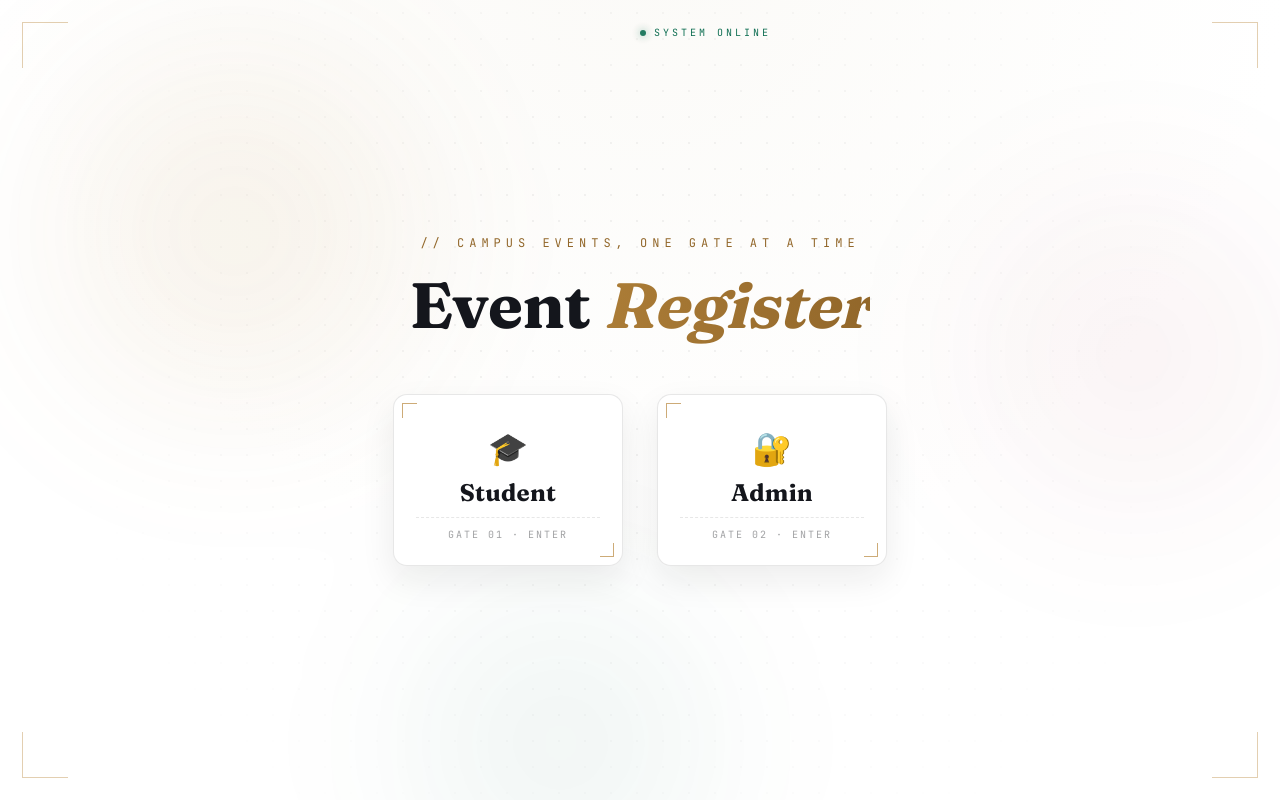
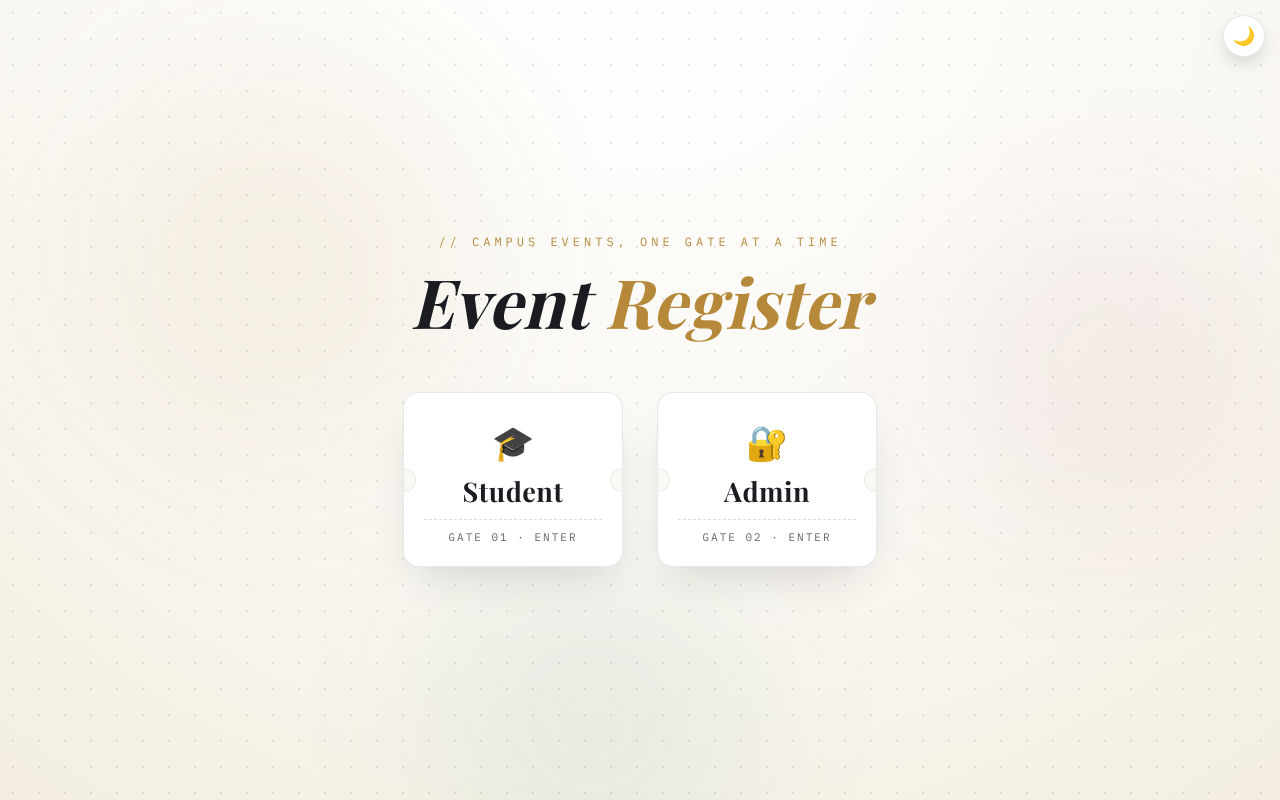
Before and after one commit to manoj614-dev/EVENT-, a website: page index.html in a window 1280 px wide. Drawn offline with nearby package versions, Linux system fonts and the light colour scheme; no server answers.

Commit message:
Update index.html

```diff
--- a/index.html
+++ b/index.html
@@ -3,27 +3,56 @@
 <head>
 <meta http-equiv="Content-Type" content="text/html; charset=UTF-8">
 <title>Event Register</title>
+<script>
+  (function(){
+    try {
+      var saved = localStorage.getItem('eventRegisterTheme');
+      var theme = saved || (window.matchMedia && window.matchMedia('(prefers-color-scheme: dark)').matches ? 'dark' : 'light');
+      if (theme === 'dark') document.documentElement.setAttribute('data-theme', 'dark');
+    } catch (e) {}
+  })();
+</script>
 <link rel="preconnect" href="https://fonts.googleapis.com">
-<link href="https://fonts.googleapis.com/css2?family=Fraunces:opsz,wght@9..144,600;9..144,700&family=Inter:wght@400;500;600;700&family=JetBrains+Mono:wght@400;500;600&display=swap" rel="stylesheet">
+<link href="https://fonts.googleapis.com/css2?family=Playfair+Display:wght@600;700&family=Work+Sans:wght@400;500;600&family=IBM+Plex+Mono:wght@400;500&display=swap" rel="stylesheet">
 <style>
   :root {
-    --bg: #FFFFFF;
-    --bg-soft: #F6F5F2;
-    --surface: rgba(255,255,255,0.7);
-    --surface-strong: #FFFFFF;
-    --ink: #14161C;
-    --ink-70: rgba(20,22,28,0.68);
-    --ink-40: rgba(20,22,28,0.4);
-    --gold: #B8873D;
-    --gold-deep: #92672A;
-    --gold-soft: rgba(184,135,61,0.14);
-    --ruby: #A6283C;
-    --emerald: #0E6E52;
-    --line: rgba(20,22,28,0.1);
+    --ink: #1B1B22;
+    --ink-deep: #0F0F14;
+    --paper: #FFFFFF;
+    --bg-hi: #FFFFFF;
+    --bg: #FAF8F3;
+    --bg-deep: #F3EEE1;
+    --gold: #B6893A;
+    --gold-light: #DCC07E;
+    --ruby: #8E2A3B;
+    --emerald: #0D6B56;
+    --ink-70: rgba(27,27,34,0.68);
+    --ink-40: rgba(27,27,34,0.4);
+    --ink-15: rgba(27,27,34,0.10);
 
-    --font-display: 'Fraunces', serif;
-    --font-body: 'Inter', sans-serif;
-    --font-mono: 'JetBrains Mono', monospace;
+    --font-display: 'Playfair Display', serif;
+    --font-body: 'Work Sans', sans-serif;
+    --font-mono: 'IBM Plex Mono', monospace;
+
+    color-scheme: light;
+  }
+
+  :root[data-theme="dark"] {
+    --ink: #F1EAD8;
+    --ink-deep: #FFFFFF;
+    --paper: #1C1C24;
+    --bg-hi: #26262E;
+    --bg: #14141C;
+    --bg-deep: #08080C;
+    --gold: #D4AF37;
+    --gold-light: #E9CE6E;
+    --ruby: #C4495C;
+    --emerald: #22A084;
+    --ink-70: rgba(241,234,216,0.7);
+    --ink-40: rgba(241,234,216,0.42);
+    --ink-15: rgba(241,234,216,0.14);
+
+    color-scheme: dark;
   }
 
   * { box-sizing: border-box; }
@@ -32,7 +61,6 @@
     font-family: var(--font-body);
     margin: 0;
     overflow: hidden;
-    background: var(--bg);
   }
 
   .home-page {
@@ -43,13 +71,46 @@
     flex-direction: column;
     align-items: center;
     justify-content: center;
-    background: radial-gradient(circle at 50% -10%, #FBFAF7 0%, var(--bg) 60%);
+    background:
+      radial-gradient(circle at 50% -10%, var(--bg-hi) 0%, var(--bg) 55%, var(--bg-deep) 100%);
+    background-size: cover;
     color: var(--ink);
     text-align: center;
     overflow: hidden;
+    transition: background .4s ease, color .35s ease;
   }
 
-  /* soft pastel aura blobs for premium depth */
+  /* ===== Theme toggle ===== */
+  .theme-toggle {
+    position: fixed;
+    top: 15px;
+    right: 15px;
+    width: 42px;
+    height: 42px;
+    border-radius: 50%;
+    border: 1px solid var(--ink-15);
+    background: var(--paper);
+    color: var(--ink);
+    cursor: pointer;
+    z-index: 999;
+    display: flex;
+    align-items: center;
+    justify-content: center;
+    font-size: 18px;
+    box-shadow: 0 8px 20px -6px rgba(0,0,0,0.25);
+    transition: transform .3s cubic-bezier(.2,.8,.3,1.2), background .35s ease, border-color .3s ease;
+  }
+
+  .theme-toggle:hover {
+    transform: scale(1.08) rotate(-10deg);
+    border-color: var(--gold);
+  }
+
+  .theme-toggle:active {
+    transform: scale(0.92);
+  }
+
+  /* slow-drifting aurora blobs for a premium, alive background */
   .aurora {
     position: absolute;
     inset: -10%;
@@ -62,28 +123,33 @@
   .aurora span {
     position: absolute;
     border-radius: 50%;
+    mix-blend-mode: multiply;
     animation: auroraDrift 26s ease-in-out infinite;
   }
 
+  :root[data-theme="dark"] .aurora span {
+    mix-blend-mode: screen;
+  }
+
   .aurora span:nth-child(1) {
-    width: 40vw; height: 40vw;
-    left: 6%; top: 8%;
-    background: radial-gradient(circle, rgba(184,135,61,0.22), transparent 70%);
+    width: 42vw; height: 42vw;
+    left: 8%; top: 10%;
+    background: radial-gradient(circle, rgba(182,137,58,0.22), transparent 70%);
     animation-duration: 24s;
   }
 
   .aurora span:nth-child(2) {
     width: 36vw; height: 36vw;
-    right: 4%; top: 24%;
-    background: radial-gradient(circle, rgba(166,40,60,0.12), transparent 70%);
+    right: 6%; top: 25%;
+    background: radial-gradient(circle, rgba(142,42,59,0.14), transparent 70%);
     animation-duration: 30s;
     animation-delay: -6s;
   }
 
   .aurora span:nth-child(3) {
     width: 38vw; height: 38vw;
-    left: 30%; bottom: -10%;
-    background: radial-gradient(circle, rgba(14,110,82,0.14), transparent 70%);
+    left: 32%; bottom: -8%;
+    background: radial-gradient(circle, rgba(13,107,86,0.16), transparent 70%);
     animation-duration: 34s;
     animation-delay: -14s;
   }
@@ -94,100 +160,45 @@
     66%      { transform: translate(-5%, 4%) scale(0.95); }
   }
 
-  /* fine dot-grid texture */
+  /* subtle dot-grid texture like a bulletin board */
   .home-page::before {
     content: "";
     position: absolute;
     inset: 0;
-    background-image: radial-gradient(rgba(20,22,28,0.05) 1.3px, transparent 1.3px);
+    background-image: radial-gradient(var(--ink-15) 1.5px, transparent 1.5px);
     background-size: 26px 26px;
-    mask-image: radial-gradient(circle at 50% 40%, #000 20%, transparent 75%);
     pointer-events: none;
     z-index: 1;
-  }
-
-  .hud-corner {
-    position: absolute;
-    width: 46px;
-    height: 46px;
-    border: 1.5px solid rgba(184,135,61,0.5);
-    z-index: 2;
-    opacity: 0.8;
-  }
-  .hud-corner.tl { top: 22px; left: 22px; border-right: none; border-bottom: none; }
-  .hud-corner.tr { top: 22px; right: 22px; border-left: none; border-bottom: none; }
-  .hud-corner.bl { bottom: 22px; left: 22px; border-right: none; border-top: none; }
-  .hud-corner.br { bottom: 22px; right: 22px; border-left: none; border-top: none; }
-
-  .status-line {
-    position: absolute;
-    top: 26px;
-    left: 50%;
-    transform: translateX(-50%);
-    font-family: var(--font-mono);
-    font-size: 10px;
-    letter-spacing: 3px;
-    color: var(--emerald);
-    text-transform: uppercase;
-    z-index: 2;
-    display: flex;
-    align-items: center;
-    gap: 8px;
-    opacity: 0;
-    animation: fadeSlideUp .6s ease forwards;
-  }
-
-  .status-dot {
-    width: 6px;
-    height: 6px;
-    border-radius: 50%;
-    background: var(--emerald);
-    box-shadow: 0 0 8px rgba(14,110,82,0.6);
-    animation: statusBlink 1.6s ease-in-out infinite;
-  }
-
-  @keyframes statusBlink {
-    0%, 100% { opacity: 1; }
-    50%      { opacity: 0.3; }
   }
 
   .eyebrow {
     font-family: var(--font-mono);
     font-size: 12px;
-    letter-spacing: 5px;
-    color: var(--gold-deep);
+    letter-spacing: 4px;
+    color: var(--gold);
     text-transform: uppercase;
     z-index: 2;
     position: relative;
     opacity: 0;
-    animation: fadeSlideUp .6s ease .1s forwards;
+    animation: fadeSlideUp .6s ease .05s forwards;
   }
 
   .home-page h1 {
     font-family: var(--font-display);
     font-weight: 700;
-    font-size: 64px;
-    letter-spacing: -0.5px;
-    margin: 14px 0 50px;
+    font-size: 68px;
+    letter-spacing: 0.5px;
+    font-style: italic;
+    margin: 6px 0 46px;
     z-index: 2;
     position: relative;
     opacity: 0;
-    animation: fadeSlideUp .7s ease .2s forwards;
+    color: var(--ink);
+    animation: fadeSlideUp .7s ease .15s forwards;
   }
 
   .home-page h1 span {
-    font-style: italic;
-    background: linear-gradient(90deg, var(--gold-deep), var(--gold), var(--gold-deep));
-    background-size: 300% 100%;
-    -webkit-background-clip: text;
-    background-clip: text;
-    color: transparent;
-    animation: holoShift 6s linear infinite;
-  }
-
-  @keyframes holoShift {
-    from { background-position: 0% 0; }
-    to   { background-position: 300% 0; }
+    color: var(--gold);
   }
 
   .home-choices {
@@ -199,25 +210,25 @@
     position: relative;
   }
 
-  /* ===== Premium glass gate buttons ===== */
+  /* ===== Ticket-shaped choice buttons ===== */
   .ticket-btn {
     position: relative;
-    width: 230px;
-    padding: 34px 22px 24px;
-    border-radius: 14px;
-    background: var(--surface-strong);
-    border: 1px solid var(--line);
+    width: 220px;
+    padding: 30px 20px 22px;
+    border-radius: 16px;
+    background: var(--paper);
+    border: 1px solid var(--ink-15);
     color: var(--ink);
     text-decoration: none;
     display: flex;
     flex-direction: column;
     align-items: center;
     gap: 10px;
-    box-shadow: 0 14px 34px rgba(20,22,28,0.08), 0 2px 6px rgba(20,22,28,0.04);
+    box-shadow: 0 20px 46px -18px rgba(27,27,34,0.18);
     opacity: 0;
     animation: scaleIn .55s cubic-bezier(.2,.8,.3,1.2) forwards, breatheGlow 4s ease-in-out infinite;
     animation-fill-mode: forwards, none;
-    transition: transform .25s ease, box-shadow .25s ease, border-color .25s ease;
+    transition: transform .25s ease, box-shadow .25s ease, border-color .25s ease, background .4s ease;
     overflow: hidden;
     isolation: isolate;
   }
@@ -226,14 +237,14 @@
   .ticket-btn:nth-child(2) { animation-delay: .5s, 1.5s; }
 
   @keyframes breatheGlow {
-    0%, 100% { box-shadow: 0 14px 34px rgba(20,22,28,0.08), 0 0 0 0 rgba(184,135,61,0); }
-    50%      { box-shadow: 0 14px 34px rgba(20,22,28,0.08), 0 0 26px 2px rgba(184,135,61,0.16); }
+    0%, 100% { box-shadow: 0 20px 46px -18px rgba(27,27,34,0.18), 0 0 0 0 rgba(182,137,58,0); }
+    50%      { box-shadow: 0 20px 46px -18px rgba(27,27,34,0.18), 0 0 26px 2px rgba(182,137,58,0.16); }
   }
 
   .ticket-btn .ring {
     position: absolute;
     inset: -2px;
-    border-radius: 16px;
+    border-radius: 18px;
     padding: 2px;
     background: conic-gradient(from 0deg, var(--gold), transparent 30%, transparent 70%, var(--gold));
     -webkit-mask: linear-gradient(#fff 0 0) content-box, linear-gradient(#fff 0 0);
@@ -245,40 +256,63 @@
     z-index: -1;
   }
 
-  .ticket-btn:hover .ring { opacity: 1; }
+  .ticket-btn:hover .ring {
+    opacity: 1;
+  }
 
   @keyframes spinRing {
     to { transform: rotate(360deg); }
   }
 
+  /* shine sweep on hover */
   .ticket-btn .shine {
     position: absolute;
     top: 0;
     left: -60%;
     width: 40%;
     height: 100%;
-    background: linear-gradient(120deg, transparent, rgba(184,135,61,0.12), transparent);
+    background: linear-gradient(120deg, transparent, rgba(182,137,58,0.14), transparent);
     transform: skewX(-20deg);
     transition: left .6s ease;
     pointer-events: none;
   }
 
-  .ticket-btn:hover .shine { left: 130%; }
+  .ticket-btn:hover .shine {
+    left: 130%;
+  }
 
-  .ticket-btn::before,
+  .ticket-btn::before {
+    content: "";
+    position: absolute;
+    width: 22px;
+    height: 22px;
+    border-radius: 50%;
+    top: 50%;
+    left: -11px;
+    transform: translateY(-50%);
+    background: var(--bg);
+    box-shadow: inset 0 0 0 9999px var(--bg), 0 0 0 1px var(--ink-15);
+    z-index: 2;
+    transition: background .4s ease;
+  }
+
   .ticket-btn .notch-right {
     content: "";
     position: absolute;
-    width: 14px;
-    height: 14px;
-    border: 1.5px solid rgba(184,135,61,0.7);
+    width: 22px;
+    height: 22px;
+    border-radius: 50%;
+    top: 50%;
+    right: -11px;
+    transform: translateY(-50%);
+    background: var(--bg);
+    box-shadow: inset 0 0 0 9999px var(--bg), 0 0 0 1px var(--ink-15);
     z-index: 2;
+    transition: background .4s ease;
   }
-  .ticket-btn::before { top: 8px; left: 8px; border-right: none; border-bottom: none; }
-  .ticket-btn .notch-right { bottom: 8px; right: 8px; border-left: none; border-top: none; }
 
   .ticket-btn .icon {
-    font-size: 32px;
+    font-size: 34px;
     transition: transform .3s ease;
   }
 
@@ -289,16 +323,17 @@
   .ticket-btn .label {
     font-family: var(--font-display);
     font-weight: 700;
-    font-size: 24px;
-    letter-spacing: 0.2px;
+    font-size: 27px;
+    letter-spacing: 0.5px;
+    color: var(--ink);
   }
 
   .ticket-btn .sub {
     font-family: var(--font-mono);
-    font-size: 10px;
+    font-size: 11px;
     letter-spacing: 2px;
-    color: var(--ink-40);
-    border-top: 1px dashed var(--line);
+    color: var(--ink-70);
+    border-top: 1px dashed rgba(27,27,34,0.15);
     padding-top: 10px;
     width: 100%;
     text-align: center;
@@ -307,19 +342,18 @@
   .ticket-btn:hover {
     transform: translateY(-6px) scale(1.03);
     border-color: var(--gold);
-    box-shadow: 0 20px 40px rgba(20,22,28,0.12), 0 0 0 3px rgba(184,135,61,0.14);
+    box-shadow: 0 26px 54px -16px rgba(27,27,34,0.22), 0 0 0 3px rgba(182,137,58,0.14);
     animation-play-state: paused, paused;
   }
 
   .ticket-btn:nth-child(2):hover {
     border-color: var(--ruby);
-    box-shadow: 0 20px 40px rgba(20,22,28,0.12), 0 0 0 3px rgba(166,40,60,0.14);
+    box-shadow: 0 26px 54px -16px rgba(27,27,34,0.22), 0 0 0 3px rgba(142,42,59,0.16);
   }
 
   /* ===== Zoom-into-gate transition ===== */
   .home-page.zooming .eyebrow,
   .home-page.zooming h1,
-  .home-page.zooming .status-line,
   .home-page.zooming #floatingLayer {
     opacity: 0 !important;
     transition: opacity .3s ease;
@@ -336,7 +370,6 @@
     border-radius: 50%;
     box-shadow: none;
     z-index: 50;
-    background: var(--gold-soft);
     transition: transform .6s cubic-bezier(.6,0,.4,1), border-radius .6s ease;
   }
 
@@ -360,7 +393,7 @@
     to   { opacity: 1; transform: scale(1) translateY(0); }
   }
 
-  /* ===== Floating background event cards ===== */
+  /* ===== Floating background event cards — rising bokeh effect ===== */
   #floatingLayer {
     position: absolute;
     top: 0;
@@ -378,13 +411,13 @@
     display: flex;
     align-items: center;
     gap: 10px;
-    background: rgba(255,255,255,0.92);
+    background: var(--paper);
     color: var(--ink);
     border-radius: 9px;
     padding: 8px 14px 8px 10px;
     white-space: nowrap;
-    box-shadow: 0 10px 26px rgba(20,22,28,0.1);
-    border: 1px solid rgba(184,135,61,0.3);
+    box-shadow: 0 14px 30px -10px rgba(27,27,34,0.16);
+    border: 1px solid rgba(182,137,58,0.25);
     opacity: 0;
     animation-name: riseFade;
     animation-timing-function: ease-in-out;
@@ -397,7 +430,7 @@
     position: absolute;
     inset: -14px;
     border-radius: 50%;
-    background: radial-gradient(circle, rgba(184,135,61,0.25), transparent 70%);
+    background: radial-gradient(circle, rgba(182,137,58,0.22), transparent 70%);
     z-index: -1;
     animation: glowPulseSoft 3.4s ease-in-out infinite;
   }
@@ -409,6 +442,7 @@
 
   .float-box .float-icon {
     font-size: 20px;
+    filter: grayscale(15%);
   }
 
   .float-box .float-info {
@@ -420,13 +454,12 @@
     font-family: var(--font-body);
     font-weight: 600;
     font-size: 13px;
-    color: var(--ink);
   }
 
   .float-box .float-meta {
     font-family: var(--font-mono);
     font-size: 10px;
-    color: var(--ink-40);
+    color: var(--ink-70);
   }
 
   @keyframes riseFade {
@@ -440,27 +473,23 @@
   }
 
   @media (prefers-reduced-motion: reduce) {
-    .eyebrow, .home-page h1, .ticket-btn, .status-line { animation: none; opacity: 1; }
+    .eyebrow, .home-page h1, .ticket-btn { animation: none; opacity: 1; }
     .ticket-btn { animation: none !important; }
     .aurora span { animation: none; }
     .float-box { animation: none; display: none; }
     .float-box::before { animation: none; }
-    .home-page h1 span { animation: none; background: none; -webkit-text-fill-color: var(--gold-deep); color: var(--gold-deep); }
   }
 </style>
 </head>
 <body>
 
+<button class="theme-toggle" id="themeToggle" onclick="toggleTheme()" aria-label="Toggle dark mode" title="Toggle theme">
+  <span id="themeIcon">🌙</span>
+</button>
+
 <div class="home-page">
   <div class="aurora"><span></span><span></span><span></span></div>
   <div id="floatingLayer"></div>
-
-  <div class="hud-corner tl"></div>
-  <div class="hud-corner tr"></div>
-  <div class="hud-corner bl"></div>
-  <div class="hud-corner br"></div>
-
-  <div class="status-line"><span class="status-dot"></span>SYSTEM ONLINE</div>
 
   <div class="eyebrow">// campus events, one gate at a time</div>
   <h1>Event <span>Register</span></h1>
@@ -486,6 +515,27 @@
 </div>
 
 <script>
+function applyThemeIcon(){
+  var isDark = document.documentElement.getAttribute('data-theme') === 'dark';
+  var icon = document.getElementById('themeIcon');
+  if(icon) icon.textContent = isDark ? '☀️' : '🌙';
+}
+
+function toggleTheme(){
+  var root = document.documentElement;
+  var isDark = root.getAttribute('data-theme') === 'dark';
+  if(isDark){
+    root.removeAttribute('data-theme');
+    try { localStorage.setItem('eventRegisterTheme', 'light'); } catch(e){}
+  } else {
+    root.setAttribute('data-theme', 'dark');
+    try { localStorage.setItem('eventRegisterTheme', 'dark'); } catch(e){}
+  }
+  applyThemeIcon();
+}
+
+applyThemeIcon();
+
 let isZooming = false;
 
 function zoomIntoGate(e, url) {
@@ -499,6 +549,7 @@ function zoomIntoGate(e, url) {
 
   setTimeout(() => {
     window.open(url, '_blank');
+    // reset so the home page is ready next time this tab is used
     document.querySelector('.home-page').classList.remove('zooming');
     btn.classList.remove('zoom-active');
     isZooming = false;
@@ -513,10 +564,12 @@ fetch("/events")
   .then(res => res.json())
   .then(events => {
     if (!events || events.length === 0) {
+      // No events -> no floating boxes at all
       return;
     }
 
     const layer = document.getElementById("floatingLayer");
+    // A few rising instances per event so the background stays populated
     const totalBoxes = Math.min(events.length * 2, 14);
 
     for (let i = 0; i < totalBoxes; i++) {
@@ -525,15 +578,15 @@ fetch("/events")
       box.className = "float-box";
 
       const icon = EVENT_ICONS[i % EVENT_ICONS.length];
-      const left = 4 + Math.random() * 88;
-      const depth = Math.random();
-      const scale = 0.65 + depth * 0.55;
-      const blur = (1 - depth) * 2.2;
-      const opacity = 0.55 + depth * 0.4;
-      const duration = 22 + Math.random() * 16;
+      const left = 4 + Math.random() * 88;      // horizontal position, %
+      const depth = Math.random();              // 0 = far/small/blurred, 1 = near/large/sharp
+      const scale = 0.65 + depth * 0.55;         // 0.65 - 1.2
+      const blur = (1 - depth) * 2.2;            // 0 - 2.2px
+      const opacity = 0.55 + depth * 0.4;        // 0.55 - 0.95
+      const duration = 22 + Math.random() * 16;  // slow, 22-38s
       const delay = -(Math.random() * duration);
-      const wobble = 24 + Math.random() * 46;
-      const rotate = 2 + Math.random() * 5;
+      const wobble = 24 + Math.random() * 46;    // horizontal S-curve amplitude, px
+      const rotate = 2 + Math.random() * 5;      // gentle tilt, deg
 
       box.style.left = left + "%";
       box.style.setProperty('--s', scale.toFixed(2));
@@ -556,7 +609,9 @@ fetch("/events")
       layer.appendChild(box);
     }
   })
-  .catch(() => {});
+  .catch(() => {
+    // backend not reachable / no events -> just show the plain background
+  });
 </script>
 
 </body>
```
